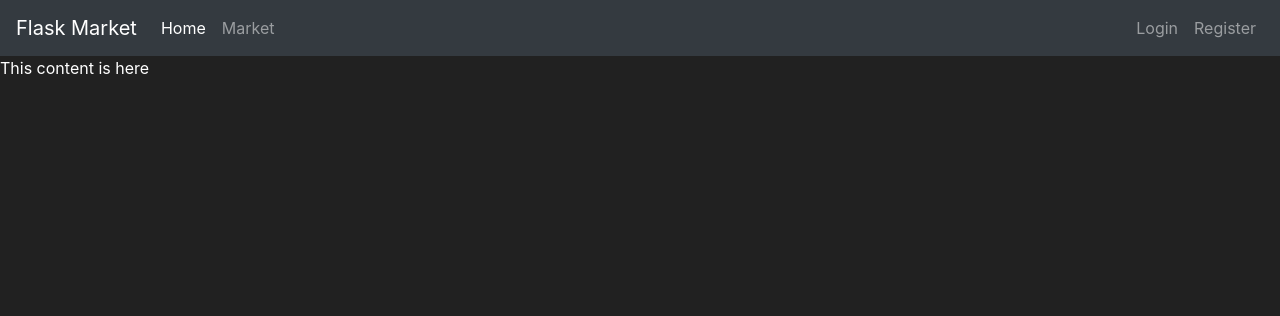
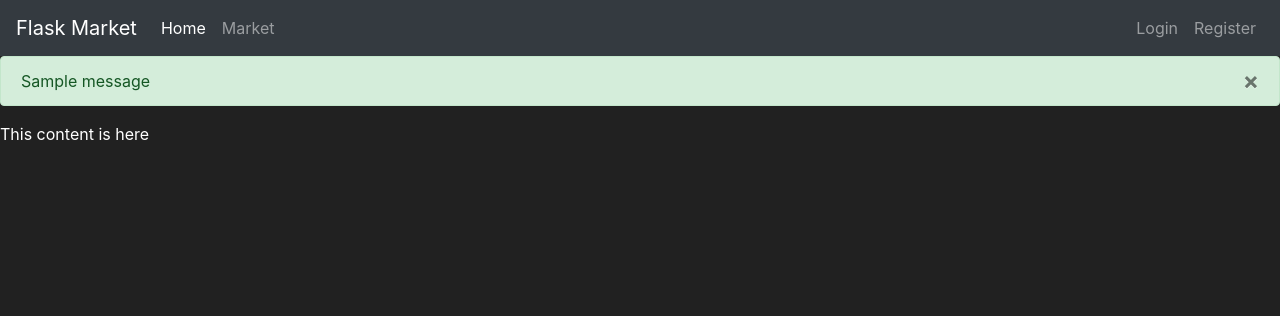
Before and after one commit to luizGTogni/flask-market, a Flask app: page / in a window 1280 px wide. Shown: the top 316 px of the page. Run offline with Flask 3, Linux system fonts and the light colour scheme; tables that the repository leaves empty hold one stand-in row (values such as "Sample post"); one stand-in notice (Sample message) is shown.

Commit message:
feat: add validation messages with flashes

```diff
--- a/market/templates/base.html
+++ b/market/templates/base.html
@@ -52,6 +52,18 @@
         </ul>
       </div>
     </nav>
+    {% with messages = get_flashed_messages(with_categories=true) %}
+      {% if messages %}
+        {% for category, message in messages %}
+          <div class="alert alert-{{ category }}">
+            <button type="button" class="m1-2 mb-1 close" data-dismiss="alert" aria-label="Close">
+              <span aria-hidden="true">&times;</span>
+            </button>
+            {{ message }}
+          </div>
+        {% endfor %}
+      {% endif %}
+    {% endwith %}
     {% block content %} {% endblock %}
 
     <script
```
Also changed, not shown: market/forms.py (+7 -1 lines).
